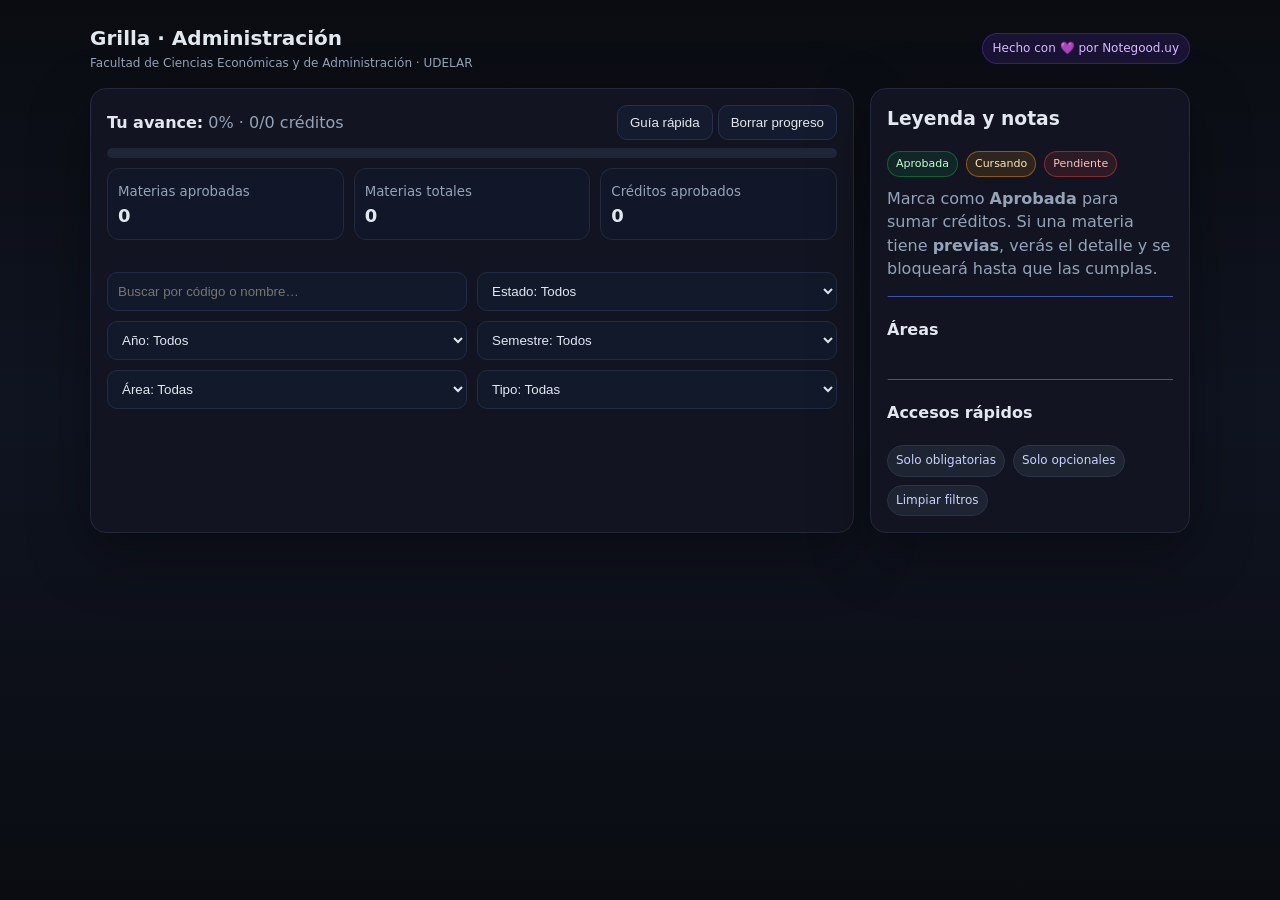
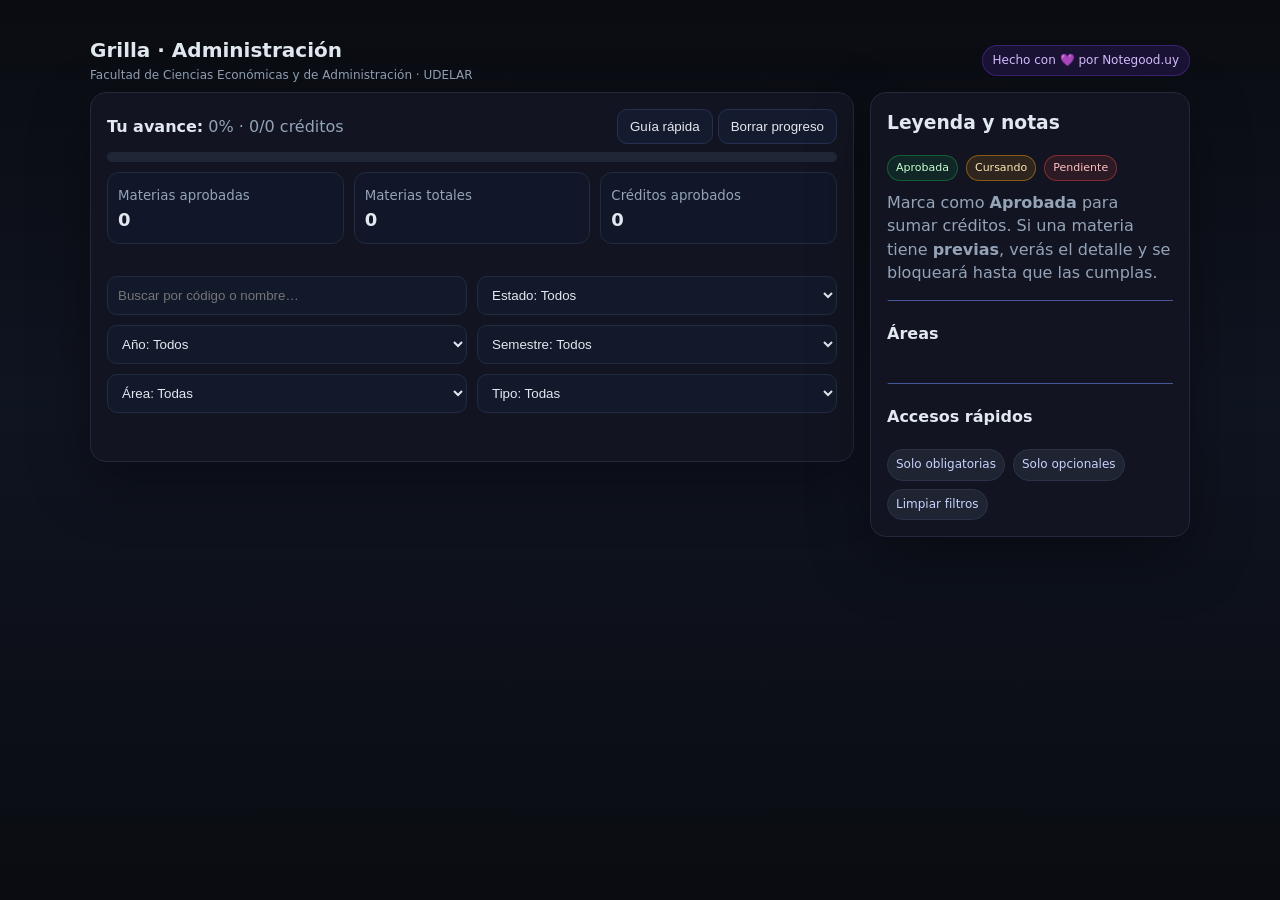

Update styles.css

--- a/css/styles.css
+++ b/css/styles.css
@@ -43,9 +43,22 @@ body{
 
 .wrap{max-width:1100px;margin:0 auto;padding:24px}
 
+/* =========================================================
+   NUEVO: Contenedor Superior Fijo (Header + Barra de Avance)
+   ========================================================= */
+.sticky-top-container {
+  position: sticky;
+  top: 0;
+  z-index: 40;
+  background: var(--bg-grad-1); /* Sólido para que las tarjetas no se transparenten por detrás */
+  padding-bottom: 12px;
+  border-bottom: 1px solid var(--line);
+  margin-bottom: 20px;
+}
+
 /* Header */
 header{
-  display:flex;gap:16px;align-items:center;justify-content:space-between;margin-bottom:16px
+  display:flex;gap:16px;align-items:center;justify-content:space-between;padding: 12px 0 8px 0;
 }
 header h1{font-size:20px;margin:0;font-weight:700}
 header small{display:block;color:var(--muted);font-size:12px;margin-top:2px}
@@ -74,8 +87,27 @@ header .pill{margin-left:auto}
 }
 
 /* Grid principal */
-.grid{display:grid;grid-template-columns:1fr;gap:16px}
-@media (min-width:980px){.grid{grid-template-columns: 1fr 320px}}
+.grid{display:grid;grid-template-columns:1fr;gap:16px;align-items: flex-start;}
+
+/* =========================================================
+   NUEVO: Bloque Derecho Fijo (Columna Lateral)
+   Solo se activa en pantallas de escritorio donde hay dos columnas.
+   ========================================================= */
+@media (min-width:980px){
+  .grid{grid-template-columns: 1fr 320px}
+  
+  .sidebar-sticky {
+    position: sticky;
+    /* Se posiciona abajo de la barra superior fija (header + avance ocupan aprox 160px) */
+    top: 180px; 
+    max-height: calc(100vh - 200px);
+    overflow-y: auto; /* Por si la pantalla es chica, permite scroll interno en la leyenda */
+    padding-right: 4px;
+  }
+  
+  /* Ocultar barra de scroll interna de la barra lateral para mantenerlo limpio */
+  .sidebar-sticky::-webkit-scrollbar { width: 0px; }
+}
 
 /* Progreso */
 .progress{padding:16px}
@@ -240,7 +272,7 @@ input[type="checkbox"]{
   cursor: pointer;
 }
 
-/* ====== NUEVO: Contenedor y Botones de Trayectoria de Cálculo ====== */
+/* ====== Contenedor y Botones de Trayectoria de Cálculo ====== */
 .calculo-selector-container {
   margin-top: 24px;
   padding-top: 16px;
@@ -253,7 +285,6 @@ input[type="checkbox"]{
   color: var(--txt);
   letter-spacing: 0.3px;
 }
-/* Estilo interactivo dinámico para resaltar el botón seleccionado */
 .btn.btn-tray-active {
   background: var(--brand) !important;
   color: #ffffff !important;
